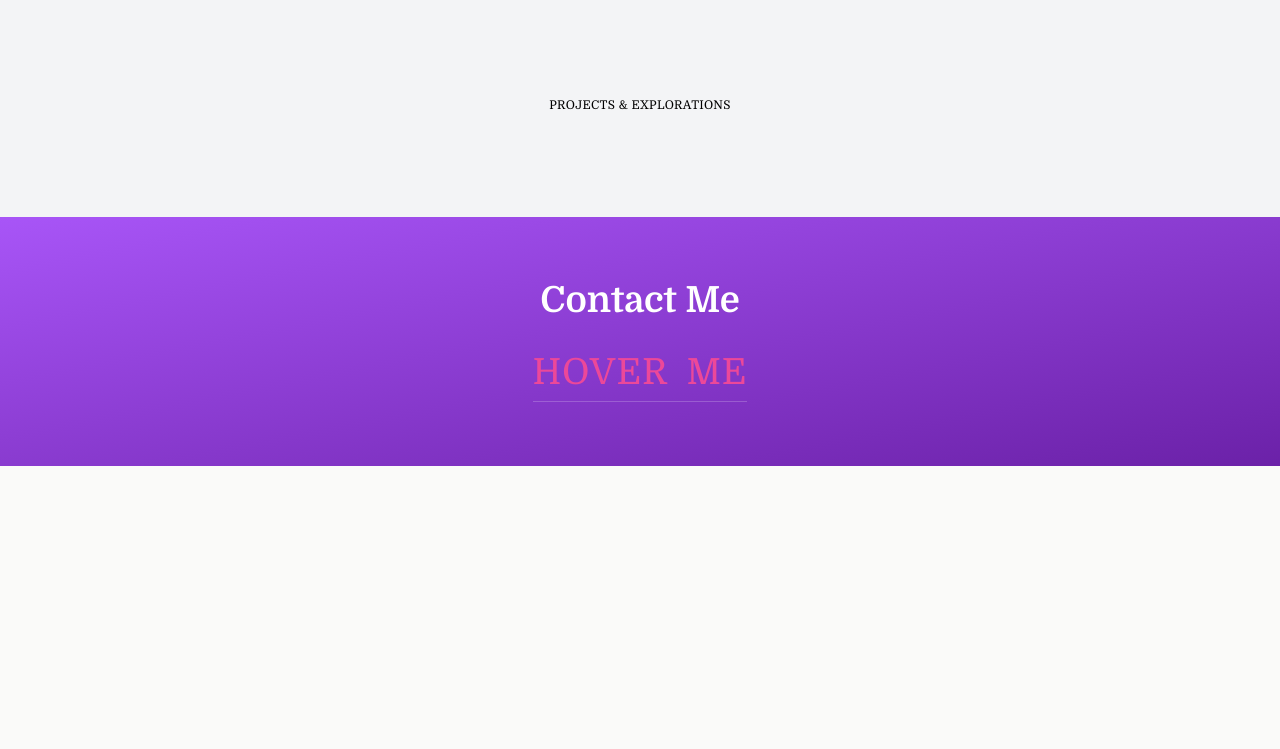
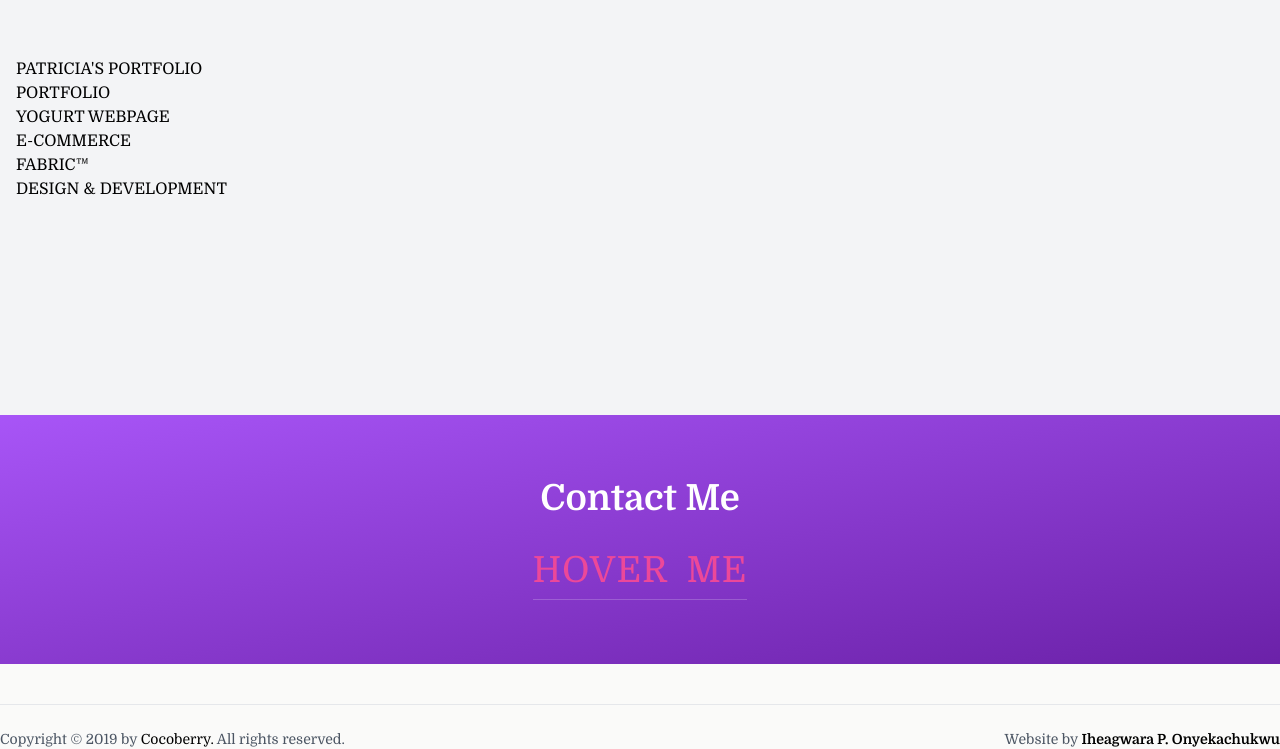
Before and after one commit to codeWithPatricia/devwithpatricia.github.io, a website: page public/index.html in a window 1280 px wide. Shown: the part 807-1556 px from the top of the page. Before the commit the page ends 1273 px from the top, so only its background shows below. Drawn offline with nearby package versions, Linux system fonts and the light colour scheme.

Commit message:
Update index.html

```diff
--- a/public/index.html
+++ b/public/index.html
@@ -4,7 +4,6 @@
     <meta charset="UTF-8" />
     <meta name="viewport" content="width=device-width, initial-scale=1.0" />
     <title>Onyeka Iheagwara • Freelance Designer & Developer</title>
-    <script src="https://cdn.tailwindcss.com"></script>
     <link href="https://unpkg.com/boxicons@2.1.4/css/boxicons.min.css" rel="stylesheet" />
     <link rel="preconnect" href="https://fonts.googleapis.com" />
     <link rel="preconnect" href="https://fonts.gstatic.com" crossorigin />
@@ -13,6 +12,30 @@
         rel="stylesheet" />
     <link rel="stylesheet" href="output.css" />
     <link rel="stylesheet" href="style.css" />
+    <script src="https://cdn.tailwindcss.com"></script>
+  <script>
+    tailwind.config = {
+
+  theme: {
+    extend: {
+      fontFamily:{
+        domine:['Domine','serif'],
+      },
+      screens:{
+        'xs':'480px',
+      }
+    },
+  },
+  plugins: [],
+    }
+  </script>
+    <style type="text/tailwindcss">
+        @layer utilities {
+          .content-auto {
+            content-visibility: auto;
+          }
+        }
+      </style>
 </head>
 
 <body class="font-domine bg-stone-50">
@@ -103,16 +126,23 @@
 
         <!-- Portfolio Section -->
         <section id="portfolio" class="py-16 px-4 bg-gray-100">
-            <div class="container mx-auto">
-                <!-- Work Header -->
-                <div class="text-center my-10">
-                    <p class="text-xs uppercase tracking-wide">Projects & Explorations</p>
-                </div>
-                <!-- Placeholder for portfolio items -->
-                <div class="grid grid-cols-1 sm:grid-cols-2 md:grid-cols-3 gap-6">
-
+            <div class="container projects-section uppercase">
+                <div class="projects">
+                    <div class="section">
+                        <h1 class="title">Patricia's Portfolio</h1>
+                        <p class="subtitle">Portfolio</p>
+                    </div>
+                    <div class="section">
+                        <h1 class="title">Yogurt Webpage</h1>
+                        <p class="subtitle">E-Commerce</p>
+                    </div>
+                    <div class="section">
+                        <h1 class="title">FABRIC™</h1>
+                        <p class="subtitle">Design & Development</p>
+                    </div>
                 </div>
             </div>
+            <canvas></canvas>
         </section>
 
   <!-- Contact Section -->
@@ -144,6 +174,26 @@
     </div>
   </section>
 
+  <footer>
+    <div class="mt-10 gap-8 flex flex-col sm:flex-row border-t border-gray-200 pt-6 text-center text-sm text-gray-600 justify-between">
+        <!-- Left Section -->
+        <div>
+          <p class="space-y-2">
+            Copyright © 2019 by
+            <span class="text-black">Cocoberry.</span>
+            All rights reserved.
+          </p>
+        </div>
+
+        <!-- Right Section -->
+        <div>
+          <p class="space-y-2">
+            Website by
+            <span class="text-black font-bold">Iheagwara P. Onyekachukwu</span>
+          </p>
+        </div>
+      </div>
+  </footer>
 
     </section>
 
```
